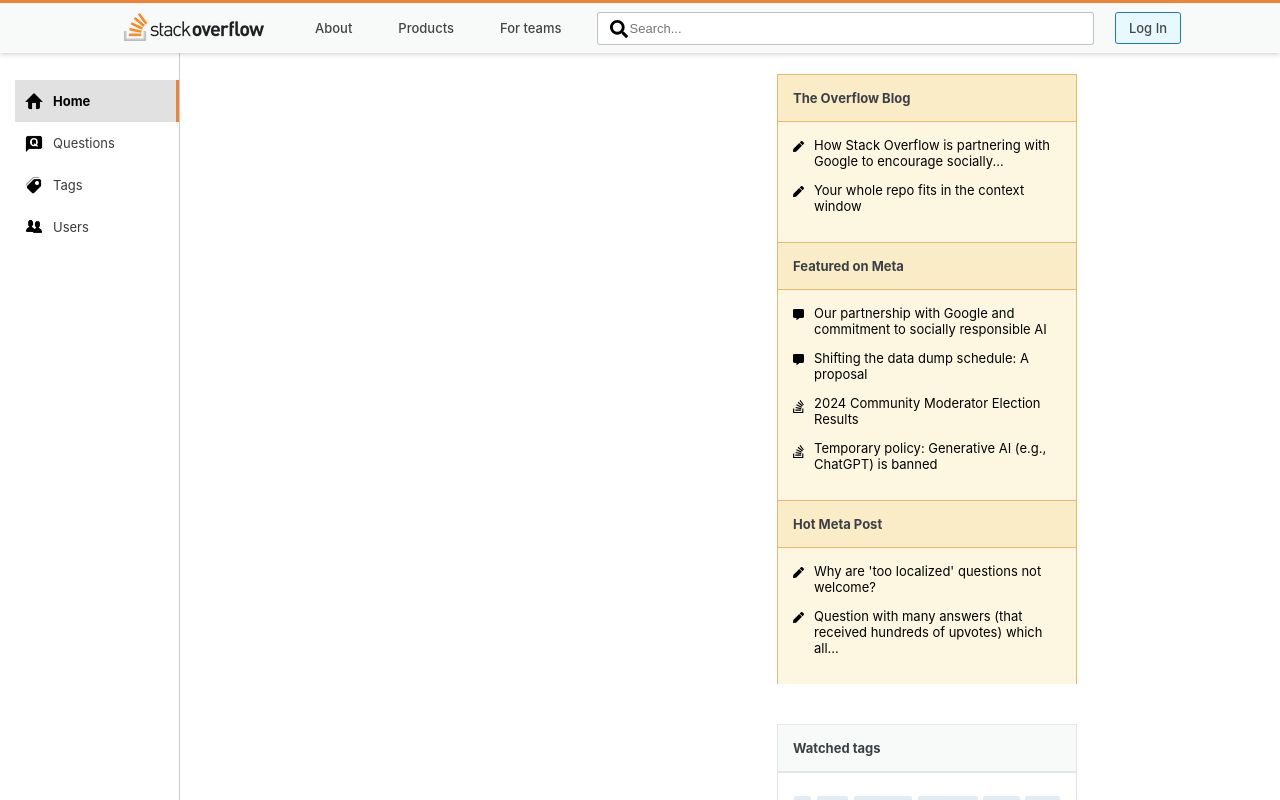
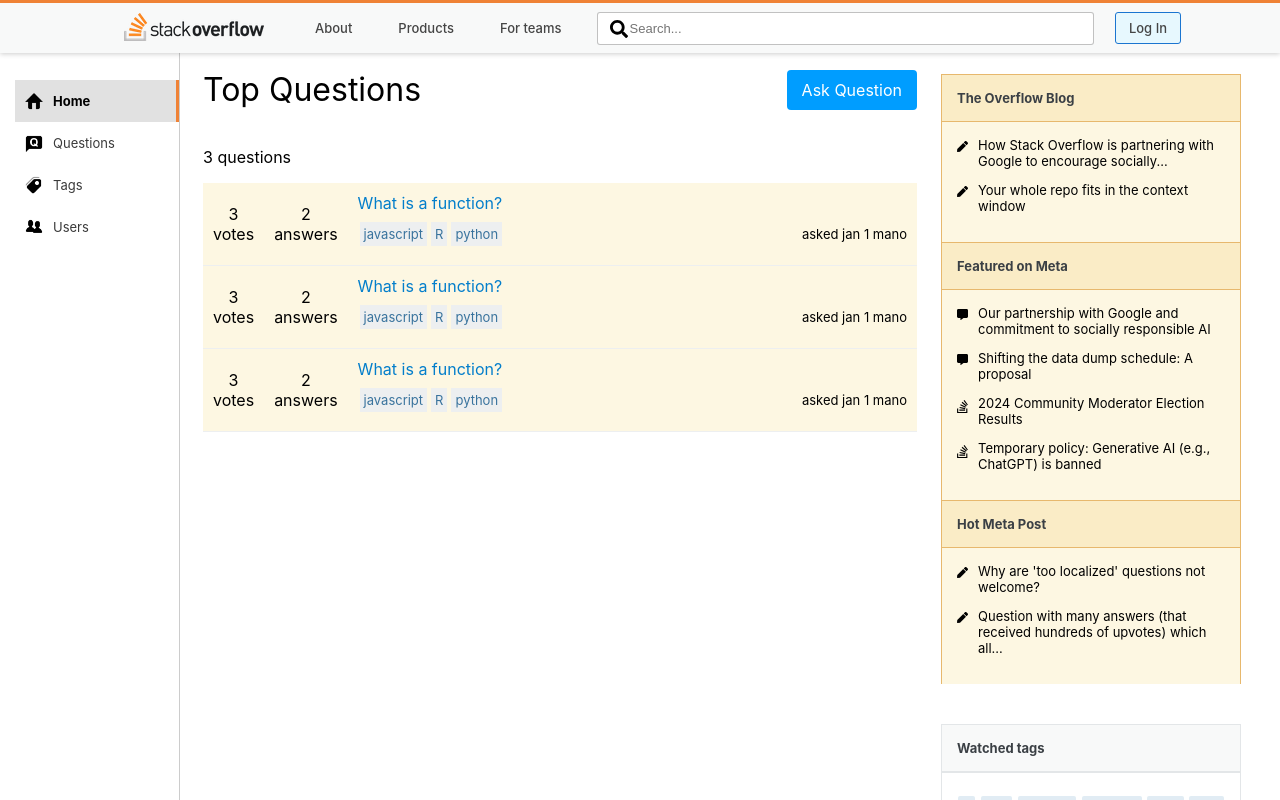
Before and after one commit to Yashraj8959/Stack-overflow-clone, a React (Create React App) app in the folder client/: page / in a window 1280 px wide. Shown: the top 800 px of the page. Built offline with nearby package versions, Linux system fonts and the light colour scheme; the HTML template or start-up script is replaced by a standard one.

Commit message:
creation HomeMainbar

```diff
--- a/client/src/App.css
+++ b/client/src/App.css
@@ -1,16 +1,23 @@
-.home-container-1{
+.home-container-1 {
     min-height: 100vh;
     max-width: 1250px;
     width: 100%;
     display: flex;
+    justify-content: space-between;
     margin: 0% auto;
-    justify-content: space-between;
+  }
 
-}
-.home-container-2{
+  .home-container-2 {
     max-width: 1100px;
     width: calc(100% - 164px);
-    border-left: 1px solid #d6d9dc;
     padding: 24px;
     box-sizing: border-box;
-}
+  }
+
+  @media screen and (max-width: 760px) {
+    .home-container-2 {
+      max-width: 100%;
+      width: 100%;
+    }
+  }
+/* border-left: 1px solid #d6d9dc; */
--- a/client/src/App.js
+++ b/client/src/App.js
@@ -2,7 +2,7 @@
 import './App.css';
 import Navbar from './components/Navbar/Navbar.jsx';
 import { BrowserRouter as Router } from 'react-router-dom';
-import AllRoutes from './components/AllRoutes/AllRoutes.jsx';
+import AllRoutes from './pages/AllRoutes/AllRoutes.jsx';
 
 
 function App() {
--- a/client/src/components/AllRoutes/AllRoutes.jsx
+++ /dev/null
@@ -1,16 +0,0 @@
-import React from 'react';
-import { Routes, Route } from 'react-router-dom';
-import Auth from '../../pages/Auth/Auth';
-import Home from '../../pages/Home/Home';
-
-const AllRoutes = () => {
-  return (
-    <Routes>
-        <Route exact path="/" element={<Home />} />
-        <Route path="/Auth" element={<Auth />} />
-
-    </Routes>
-  )
-}
-
-export default AllRoutes;
--- /dev/null
+++ b/client/src/components/HomeMainbar/HomeMainbar.css
@@ -0,0 +1,99 @@
+.main-bar {
+    width: calc(100% - 300px - 24px);
+    float: left;
+    margin: 25px 0px;
+    padding: 0;
+  }
+
+  .main-bar-header {
+    display: flex;
+    justify-content: space-between;
+    align-items: center;
+  }
+
+  .main-bar-header h1 {
+    font-weight: 400;
+  }
+
+  .main-bar-header .ask-btn {
+    padding: 10px 15px;
+    border-radius: 4px;
+    background-color: #009dff;
+    color: white;
+    border: none;
+    text-decoration: none;
+    transition: 0.3s;
+  }
+
+  .main-bar-header .ask-btn:hover {
+    background-color: #0086d8;
+  }
+
+  .display-question-container {
+    min-height: 80px;
+    width: 100%;
+    display: flex;
+    align-items: center;
+    background-color: #fdf7e2;
+    border-bottom: solid 1px #edeff0;
+  }
+
+  .display-question-container .display-votes-ans {
+    padding: 10px;
+  }
+
+  .display-question-container .display-votes-ans p {
+    margin: 0%;
+    text-align: center;
+  }
+
+  .display-question-details {
+    flex-grow: 1;
+    padding: 10px;
+    margin: 0%;
+  }
+
+  .question-title-link {
+    text-decoration: none;
+    color: #037ecb;
+    transition: 0.3s;
+  }
+
+  .question-title-link:hover {
+    color: #009dff;
+  }
+
+  .display-tags-time .display-tags {
+    display: flex;
+    flex-wrap: wrap;
+  }
+
+  .display-tags-time {
+    display: flex;
+    flex-wrap: wrap;
+    align-items: center;
+    justify-content: space-between;
+  }
+
+  .display-tags-time .display-tags p {
+    margin: 2px;
+    padding: 4px;
+    font-size: 13px;
+    background-color: #edeff0;
+    color: #39739d;
+  }
+  .display-tags-time .display-time {
+    font-size: 13px;
+  }
+
+  @media screen and (max-width: 1020px) {
+    .main-bar {
+      width: 100%;
+    }
+  }
+
+  @media screen and (max-width: 740px) {
+    .display-question-container .display-votes-ans {
+      padding: 10px;
+    }
+  }
--- a/client/src/components/HomeMainbar/HomeMainbar.jsx
+++ b/client/src/components/HomeMainbar/HomeMainbar.jsx
@@ -1,9 +1,64 @@
 import React from 'react'
+import './HomeMainbar.css'
+import { Link, useLocation } from 'react-router-dom'
+import Questions from './Questions'
+import QuestionList from './QuestionList'
 
 const HomeMainbar = () => {
+  var questionsList = [
+    {
+      id: 1,
+      Votes: 3,
+      noOfAnswers: 2,
+      questionTitle: "What is a function?",
+      questionBody: "It meant to be",
+      questionTags: ["javascript", "R", "python"],
+      userPosted: "mano",
+      askedOn: "jan 1",
+    },
+    {
+      id: 1,
+      Votes: 3,
+      noOfAnswers: 2,
+      questionTitle: "What is a function?",
+      questionBody: "It meant to be",
+      questionTags: ["javascript", "R", "python"],
+      userPosted: "mano",
+      askedOn: "jan 1",
+    },
+    {
+      id: 1,
+      Votes: 3,
+      noOfAnswers: 2,
+      questionTitle: "What is a function?",
+      questionBody: "It meant to be",
+      questionTags: ["javascript", "R", "python"],
+      userPosted: "mano",
+      askedOn: "jan 1",
+    }
+  ]
+
+  const location = useLocation()
   return (
-    <div>
+    <div className='main-bar'>
+      <div className='main-bar-header'>
+        {location.pathname === '/' ?
+          <h1>Top Questions</h1> : <h1>All Questions</h1>
+        }
+        <Link to ='/AskQuestion' className='ask-btn'>Ask Question</Link>
+      </div>
+      <div>
+        {
+          questionsList === null ? <h1>Loading...</h1> :
+          <>
+            <p>{questionsList.length} questions</p>
+            <>
+            <QuestionList questionsList = {questionsList} />
+            </>
 
+          </>
+        }
+      </div>
     </div>
   )
 }
--- /dev/null
+++ b/client/src/components/HomeMainbar/QuestionList.jsx
@@ -0,0 +1,13 @@
+import React from "react";
+import Questions from "./Questions";
+const QuestionList = ({ questionsList }) => {
+  return (
+    <>
+      {questionsList.map((question) => (
+        <Questions question={question} key={question._id} />
+      ))}
+    </>
+  );
+};
+
+export default QuestionList;
--- /dev/null
+++ b/client/src/components/HomeMainbar/Questions.jsx
@@ -0,0 +1,35 @@
+import React from 'react'
+import { Link } from 'react-router-dom'
+
+const Questions = ({question}) => {
+  return (
+    <div className='display-question-container'>
+        <div className='display-votes-ans'>
+            <p>{question.Votes}</p>
+            <p>votes</p>
+        </div>
+        <div className='display-votes-ans'>
+            <p>{question.noOfAnswers}</p>
+            <p>answers</p>
+        </div>
+        <div className='display-question-details'>
+            <Link to={'/question/${question.id}'} className='question-title-link'>{question.questionTitle}</Link>
+            <div className='display-tags-time'>
+                <div className='display-tags'>
+                    {
+                        question.questionTags.map((tag) => (
+                            <p key={tag}>{tag}</p>
+                        ))
+                    }
+                </div>
+                <p className='display-time'>
+                    asked {question.askedOn} {question.userPosted}</p>
+            </div>
+
+        </div>
+
+    </div>
+  )
+}
+
+export default Questions
--- a/client/src/components/LeftSidebar/LeftSidebar.css
+++ b/client/src/components/LeftSidebar/LeftSidebar.css
@@ -7,7 +7,7 @@
     transition: box-shadow ease-in-out 0.1s, transform ease-in-out 0.1s;
     box-sizing: border-box;
     font-size: 13px;
-    position: fixed;
+    /* position: fixed; */
   }
 
   /* .nav-btn {
--- /dev/null
+++ b/client/src/pages/AllRoutes/AllRoutes.jsx
@@ -0,0 +1,20 @@
+import React from 'react';
+import { Routes, Route } from 'react-router-dom';
+import Auth from '../Auth/Auth';
+import Home from '../Home/Home';
+import Questions from '../Questions/Questions';
+import AskQuestion from '../AskQuestion/AskQuestion';
+
+const AllRoutes = () => {
+  return (
+    <Routes>
+        <Route exact path="/" element={<Home />} />
+        <Route path="/Auth" element={<Auth />} />
+        <Route path="/Questions" element={<Questions />} />
+        <Route path="/AskQuestion" element={<AskQuestion />} />
+
+    </Routes>
+  )
+}
+
+export default AllRoutes;
--- /dev/null
+++ b/client/src/pages/AskQuestion/AskQuestion.jsx
@@ -0,0 +1,19 @@
+import React from 'react'
+import './AskQuestion.css'
+
+const AskQuestion = () => {
+    const user = 1;
+  return (
+    <>
+       {
+        user === null ?
+        alert("Please login to ask a question") :
+         <div className="ask-question">
+
+         </div>
+       }
+    </>
+  )
+}
+
+export default AskQuestion
--- /dev/null
+++ b/client/src/pages/Questions/Questions.jsx
@@ -0,0 +1,19 @@
+import React from 'react'
+import '../../App.css'
+import LeftSidebar from '../../components/LeftSidebar/LeftSidebar'
+import RightSidebar from '../../components/RightSidebar/RightSidebar'
+import HomeMainbar from '../../components/HomeMainbar/HomeMainbar'
+
+const Questions = () => {
+  return (
+    <div className='home-container-1'>
+      <LeftSidebar />
+      <div className='home-container-2'>
+        <HomeMainbar />
+        <RightSidebar />
+      </div>
+    </div>
+  )
+}
+
+export default Questions
```
Also changed, not shown: client/src/pages/AskQuestion/AskQuestion.css (added).
